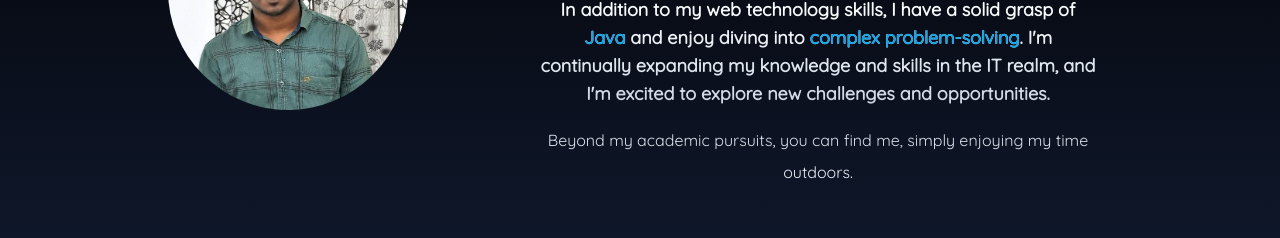
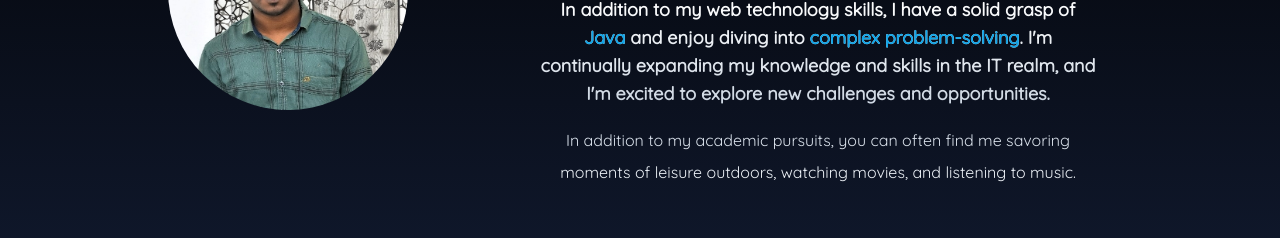
Before and after one commit to dineshwar19/personal-portfolio1, a React (Create React App) app: page / in a window 1280 px wide. Shown: the part 1140-1378 px from the top of the page. Built offline with nearby package versions, Linux system fonts and the light colour scheme.

Commit message:
changing the about section

```diff
--- a/src/components/About.js
+++ b/src/components/About.js
@@ -46,8 +46,9 @@ const About = () => {
           </p>
 
           <p className="bg-gradient-to-b from-slate-300 via-slate-200 to-slate-100 bg-clip-text text-transparent leading-loose mt-4 text-center ">
-            Beyond my academic pursuits, you can find me, simply enjoying my
-            time outdoors.
+            In addition to my academic pursuits, you can often find me savoring
+            moments of leisure outdoors, watching movies, and listening to
+            music.
           </p>
         </div>
       </div>
```
